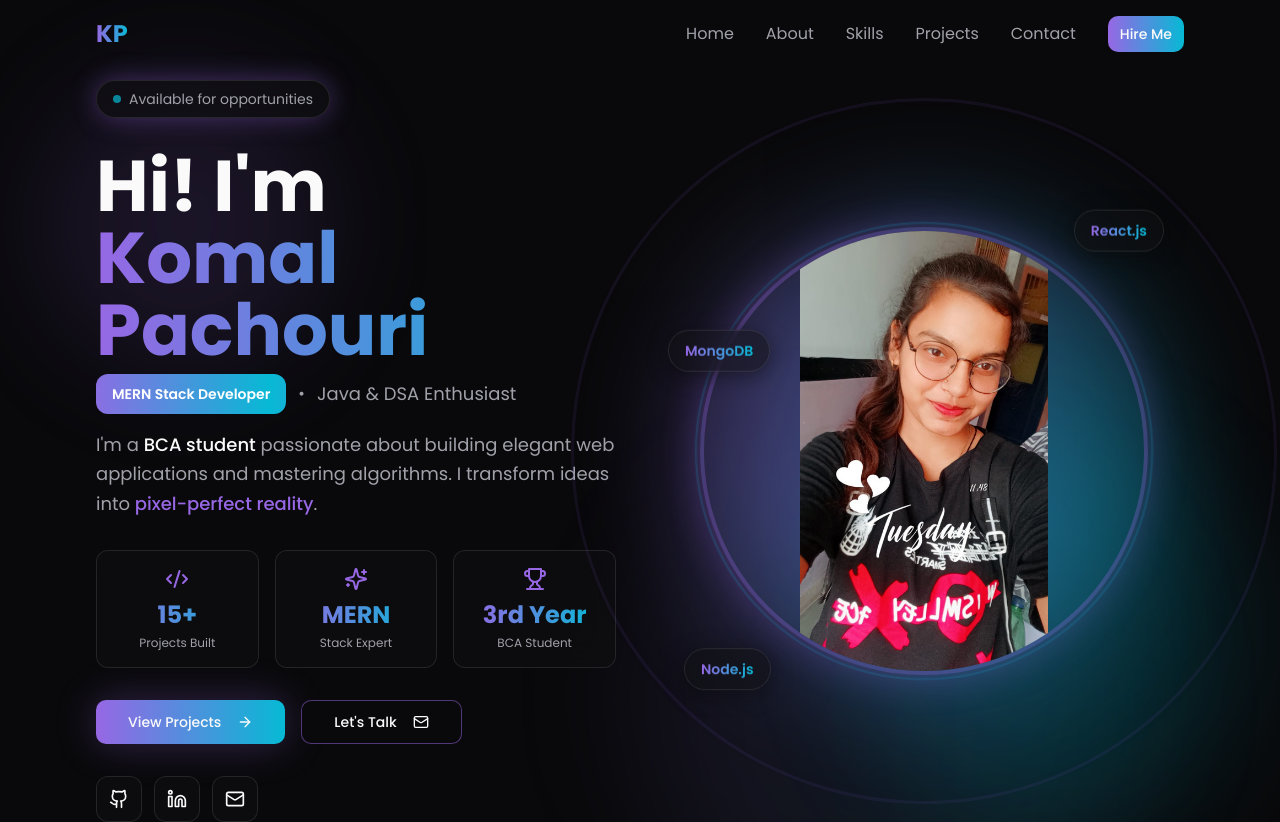
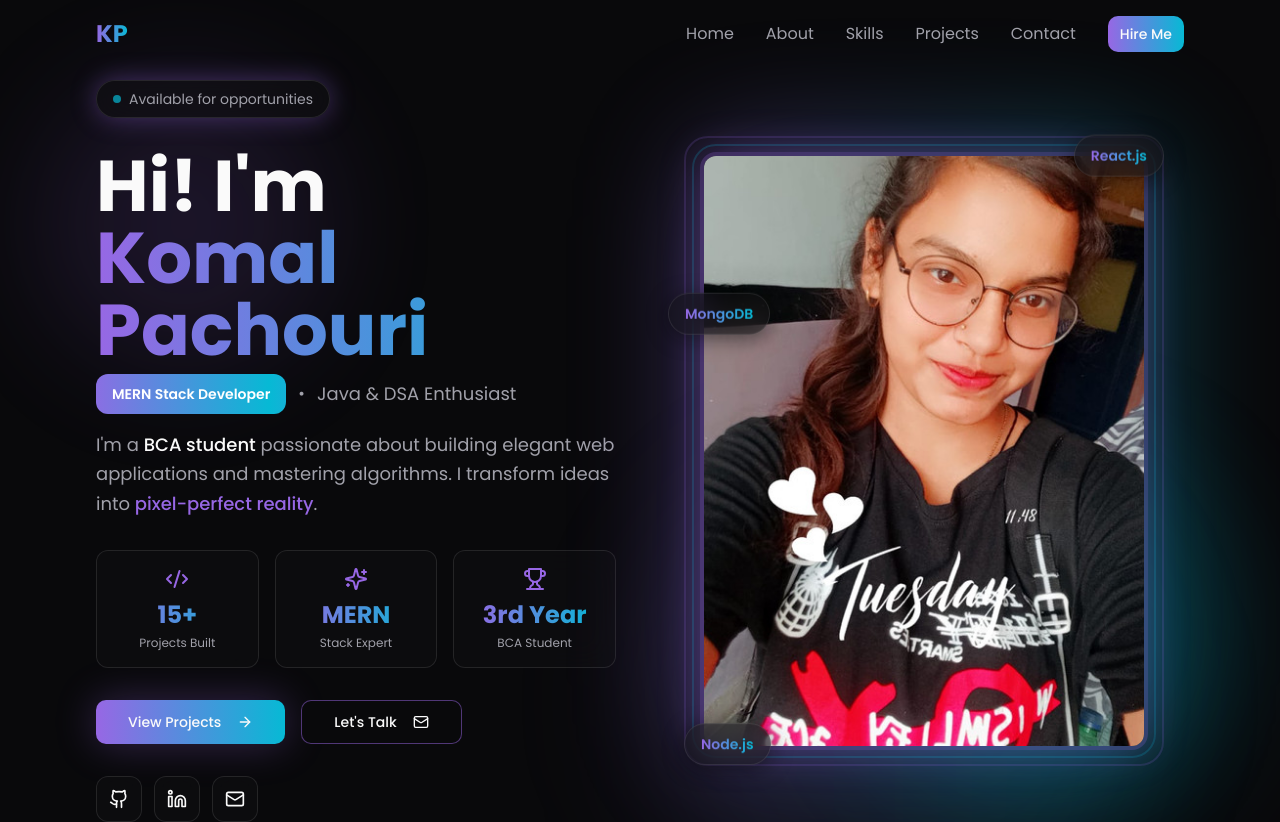
Before and after one commit to komal-Pachouri/komalpachouri-portfolio, a React (Vite) app: page / in a window 1280 px wide. Shown: the top 822 px of the page. Built offline with nearby package versions, Linux system fonts and the light colour scheme; the HTML template or start-up script is replaced by a standard one.

Commit message:
Refactor: Adjust hero section shape

```diff
--- a/src/components/Hero.tsx
+++ b/src/components/Hero.tsx
@@ -116,18 +116,18 @@ const Hero = () => {
           <div className="relative animate-fade-in">
             <div className="relative w-full max-w-md mx-auto">
               {/* Gradient Glow */}
-              <div className="absolute inset-0 bg-gradient-to-r from-primary to-secondary rounded-full blur-3xl opacity-30 animate-pulse"></div>
+              <div className="absolute inset-0 bg-gradient-to-r from-primary to-secondary rounded-3xl blur-3xl opacity-30 animate-pulse"></div>
 
-              {/* Decorative Rings */}
-              <div className="absolute inset-0 rounded-full border-2 border-primary/20 animate-ping" style={{ animationDuration: '3s' }}></div>
-              <div className="absolute inset-4 rounded-full border-2 border-secondary/20 animate-ping" style={{ animationDuration: '3s', animationDelay: '0.5s' }}></div>
+              {/* Decorative Corners */}
+              <div className="absolute -inset-4 border-2 border-primary/20 rounded-3xl animate-pulse" style={{ animationDuration: '3s' }}></div>
+              <div className="absolute -inset-2 border-2 border-secondary/20 rounded-3xl animate-pulse" style={{ animationDuration: '3s', animationDelay: '0.5s' }}></div>
 
               {/* Profile Image */}
               <div className="relative">
                 <img
                   src={profileImage}
                   alt="Komal Pachouri - MERN Stack Developer"
-                  className="relative rounded-full w-full aspect-square object-contain border-4 border-primary/30 shadow-glow hover:scale-105 transition-transform duration-500 bg-gradient-to-br from-primary/10 to-secondary/10"
+                  className="relative rounded-2xl w-full aspect-[3/4] object-cover border-4 border-primary/30 shadow-glow hover:scale-105 transition-transform duration-500"
                 />
 
                 {/* Floating Tags */}
```
